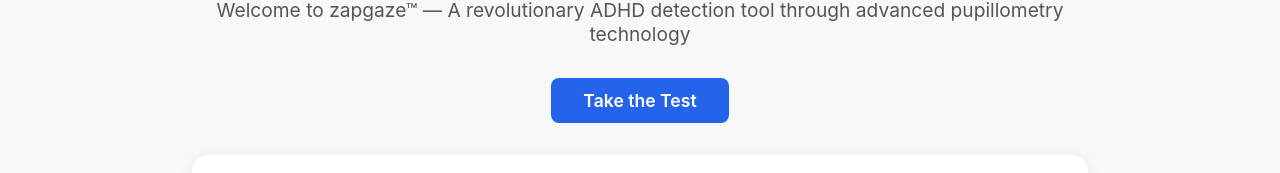
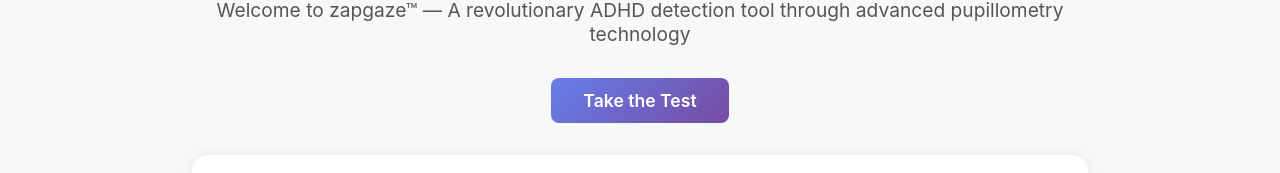
Before and after one commit to Joumanasalahedin/zapgaze, a React (Vite) app in the folder frontend/: page / in a window 1280 px wide. Shown: the part 166-339 px from the top of the page. Built offline with nearby package versions, Linux system fonts and the light colour scheme.

Commit message:
Update HomePage styles and refactor action link to takeTestActionButton for improved UI consistency

```diff
--- a/frontend/src/pages/HomePage.module.css
+++ b/frontend/src/pages/HomePage.module.css
@@ -138,12 +138,14 @@
   margin-bottom: 2rem;
 }
 
-.actionLink {
+.takeTestActionButton {
   transition: transform 0.2s ease-in-out;
+  background: linear-gradient(135deg, #667eea 0%, #764ba2 100%);
 }
 
-.actionLink:hover {
+.takeTestActionButton:hover {
   transform: scale(1.1);
+  background: linear-gradient(135deg, #667eea 0%, #764ba2 100%);
 }
 
 .overviewCard {
--- a/frontend/src/pages/HomePage.tsx
+++ b/frontend/src/pages/HomePage.tsx
@@ -119,7 +119,7 @@ const HomePage: React.FC = () => {
             </div>
 
             <div className={styles.action}>
-                <Link to="/test" className={`${styles.actionLink} btn-primary`}>
+                <Link to="/test" className={`${styles.takeTestActionButton} btn-primary`}>
                     Take the Test
                 </Link>
             </div>
```
